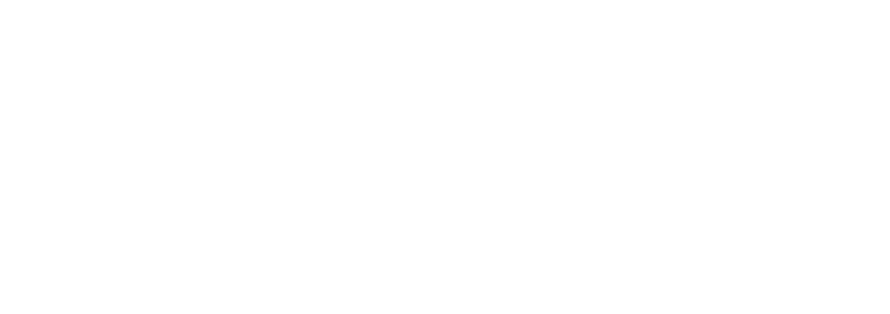
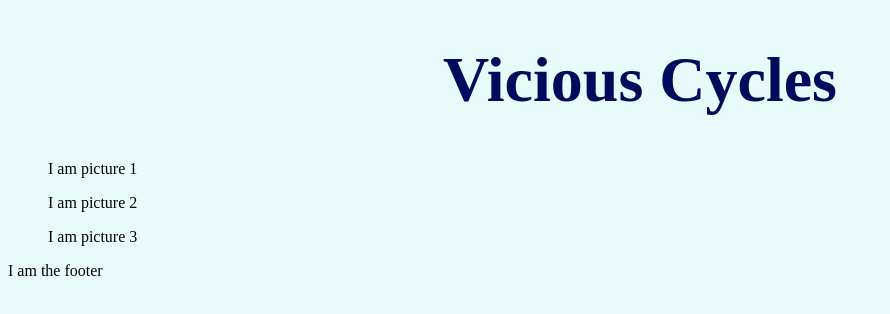
Before and after one commit to Acar578/viciousCycles, a plain HTML site: page index.html in a window 1280 px wide. Shown: the whole page, without its empty margins (0-890 px from the left). Drawn offline with Linux system fonts and the light colour scheme.

Commit message:
Add files via upload

```diff
--- a/index.html
+++ b/index.html
@@ -4,9 +4,31 @@
     <meta charset="UTF-8">
     <meta http-equiv="X-UA-Compatible" content="IE=edge">
     <meta name="viewport" content="width=device-width, initial-scale=1.0">
-    <title>Vicious Cycles</title>
+    <!--Inline Stylesheet-->
+    <style>
+        body {background-color: #E7FBFB;}
+        h1 {font-size: 4em;
+        text-align: center;
+        color: #010B5B;}
+
+    </style>
+    <title>Vicious Cycles</title> <!--Title-->
 </head>
 <body>
-
+    <main>
+        <h1>Vicious Cycles</h1>
+        <ul>
+            I am picture 1
+        </ul>
+        <ul>
+            I am picture 2
+        </ul>
+        <ul>
+            I am picture 3
+        </ul>
+    </main>
 </body>
+<footer>
+    I am the footer
+</footer>
 </html>
```
